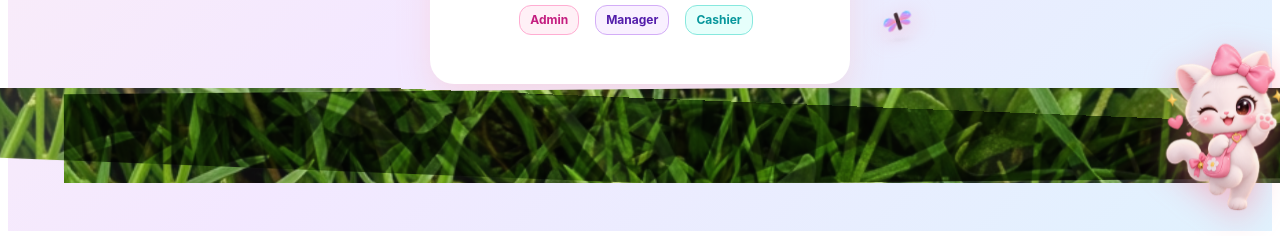
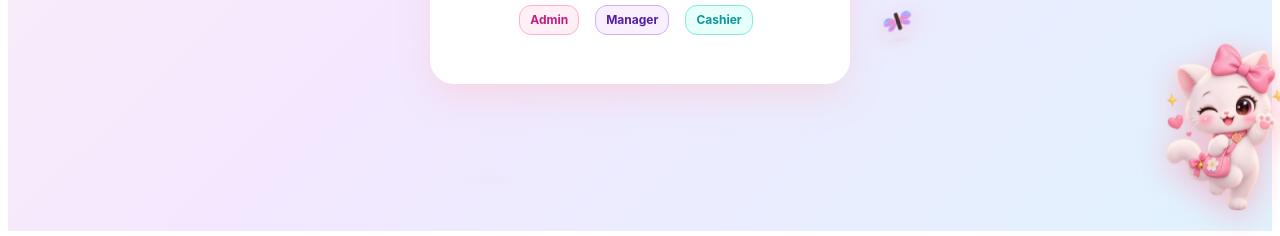
Before and after one commit to Sovatey/the-giftify, a React (Create React App) app in the folder web-ui/: page / in a window 1280 px wide. Shown: the part 617-853 px from the top of the page. Built offline with nearby package versions, Linux system fonts and the light colour scheme.

Commit message:
Update FloatingDecorations component

```diff
--- a/web-ui/src/components/FloatingDecorations.js
+++ b/web-ui/src/components/FloatingDecorations.js
@@ -178,60 +178,6 @@ const IridescentButterfly3D = ({ scale = 0.45, speed = '0.3s', type = 'crystal'
 };
 
 // Photorealistic Natural Grass Footer Layer with Multiply Blending & Organic Wind Physics
-const AnimatedGrassFooter = () => {
-  return (
-    <div
-      style={{
-        position: 'fixed',
-        bottom: 0,
-        left: 0,
-        width: '100vw',
-        height: '95px',
-        pointerEvents: 'none',
-        zIndex: 9998,
-        overflow: 'hidden'
-      }}
-    >
-      {/* Background Natural Grass Layer */}
-      <div
-        style={{
-          position: 'absolute',
-          bottom: 0,
-          left: '-5%',
-          width: '110vw',
-          height: '85px',
-          backgroundImage: 'url(/real_natural_grass.png)',
-          backgroundRepeat: 'repeat-x',
-          backgroundSize: 'cover',
-          backgroundPosition: 'bottom center',
-          mixBlendMode: 'multiply',
-          opacity: 0.85,
-          transformOrigin: '50% 100%',
-          animation: 'swayGrassNatural1 4.5s ease-in-out infinite alternate'
-        }}
-      />
-
-      {/* Foreground Natural Grass Layer (Shifted for Real Density) */}
-      <div
-        style={{
-          position: 'absolute',
-          bottom: 0,
-          left: '5%',
-          width: '110vw',
-          height: '95px',
-          backgroundImage: 'url(/real_natural_grass.png)',
-          backgroundRepeat: 'repeat-x',
-          backgroundSize: 'cover',
-          backgroundPosition: 'bottom center',
-          mixBlendMode: 'multiply',
-          opacity: 0.95,
-          transformOrigin: '50% 100%',
-          animation: 'swayGrassNatural2 3.2s ease-in-out infinite alternate'
-        }}
-      />
-    </div>
-  );
-};
 
 const FloatingDecorations = () => {
   // Smaller 3D Butterfly Configs (delicate & cute)
@@ -273,7 +219,6 @@ const FloatingDecorations = () => {
       ))}
 
       {/* Real Natural Grass Image Footer */}
-      <AnimatedGrassFooter />
 
       <style>{`
         /* 3D Flapping Wing Animations */
```
